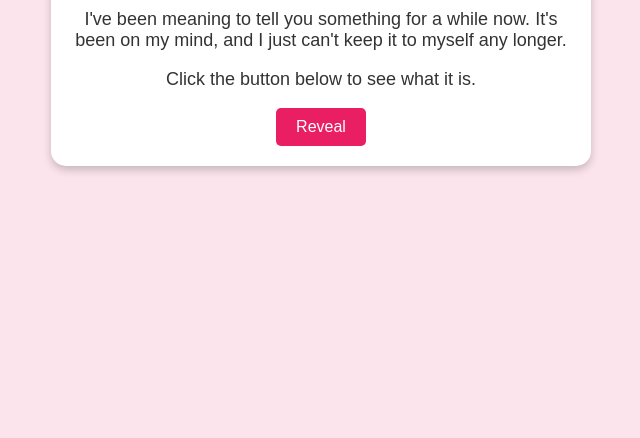
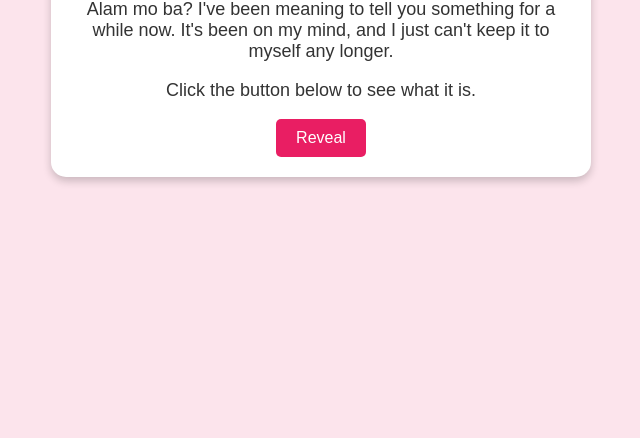
Before and after one commit to CjNotPro/foruu, a plain HTML site: page index.html in a window 1280 px wide. Shown: the part 362-800 px from the top of the page, without its empty margins (319-959 px from the left). Drawn offline with Linux system fonts and the light colour scheme.

Commit message:
Update index.html

```diff
--- a/index.html
+++ b/index.html
@@ -46,7 +46,7 @@
 <body>
     <div class="container">
         <h1>I Have a Confession...</h1>
-        <p>I've been meaning to tell you something for a while now. It's been on my mind, and I just can't keep it to myself any longer.</p>
+        <p>Alam mo ba? I've been meaning to tell you something for a while now. It's been on my mind, and I just can't keep it to myself any longer.</p>
         <p>Click the button below to see what it is.</p>
         <button onclick="revealMessage()">Reveal</button>
         <p id="message" style="display:none; font-size: 22px; color: #e91e63; margin-top: 20px;">I like you. ❤️</p>
```
